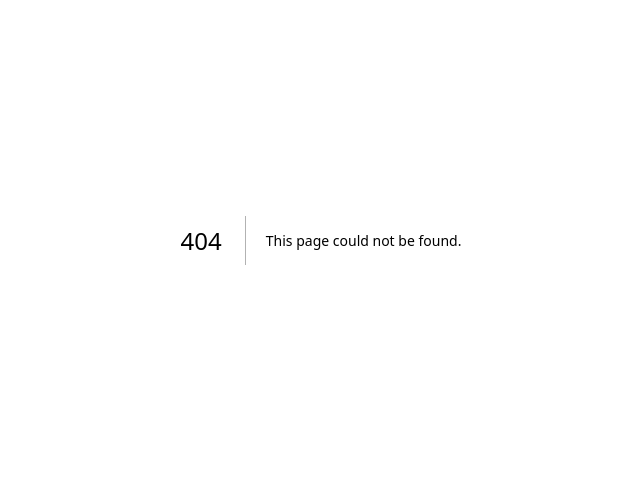
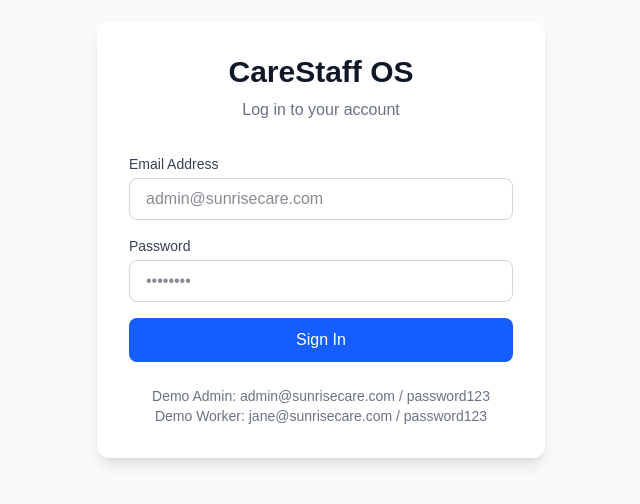
Before and after one commit to Iqbalhossen07/carestaff-os, a Next.js app: page /login in a window 1280 px wide. Before the commit this address had no page. Shown: the part 160-664 px from the top of the page, without its empty margins (319-959 px from the left). Built offline with nearby package versions, Linux system fonts and the light colour scheme.

Commit message:
feat: Add Authentication with NextAuth and Prisma

```diff
--- /dev/null
+++ b/prisma/seed.ts
@@ -0,0 +1,68 @@
+const { PrismaClient } = require('@prisma/client');
+const bcrypt = require('bcrypt');
+
+const prisma = new PrismaClient();
+
+async function main() {
+  console.log('Seeding database...');
+
+  // Create a Care Home
+  const home = await prisma.careHome.create({
+    data: {
+      name: 'Sunrise Care Home',
+      branchCode: 'SUN-01',
+      address: '123 Sunshine Avenue, London',
+    }
+  });
+
+  // Create a Super Admin Role
+  const superAdminRole = await prisma.role.create({
+    data: {
+      name: 'Super Admin',
+      careHomeId: home.id,
+      canViewEmar: true,
+      canEditRota: true,
+      canViewFinance: true,
+      canManageKitchen: true,
+      isSuperAdmin: true,
+    }
+  });
+
+  const hashedPassword = await bcrypt.hash('password123', 10);
+
+  // Create Super Admin User
+  await prisma.user.create({
+    data: {
+      name: 'Admin Manager',
+      email: 'admin@sunrisecare.com',
+      password: hashedPassword,
+      userType: 'SUPER_ADMIN',
+      careHomeId: home.id,
+      roleId: superAdminRole.id,
+    }
+  });
+
+  // Create a Care Worker User
+  await prisma.user.create({
+    data: {
+      name: 'Jane Doe',
+      email: 'jane@sunrisecare.com',
+      password: hashedPassword,
+      userType: 'WORKER',
+      careHomeId: home.id,
+    }
+  });
+
+  console.log('Database seeded successfully!');
+  console.log('Admin Login -> Email: admin@sunrisecare.com | Password: password123');
+  console.log('Worker Login -> Email: jane@sunrisecare.com | Password: password123');
+}
+
+main()
+  .catch((e) => {
+    console.error(e);
+    process.exit(1);
+  })
+  .finally(async () => {
+    await prisma.$disconnect();
+  });
--- /dev/null
+++ b/src/app/api/auth/[...nextauth]/route.ts
@@ -0,0 +1,6 @@
+import NextAuth from "next-auth";
+import { authOptions } from "@/lib/auth";
+
+const handler = NextAuth(authOptions);
+
+export { handler as GET, handler as POST };
--- a/src/app/layout.tsx
+++ b/src/app/layout.tsx
@@ -1,5 +1,6 @@
 import type { Metadata } from "next";
 import { Geist, Geist_Mono } from "next/font/google";
+import Providers from "@/components/Providers";
 import "./globals.css";
 
 const geistSans = Geist({
@@ -13,17 +14,22 @@ const geistMono = Geist_Mono({
 });
 
 export const metadata: Metadata = {
-  title: "Create Next App",
-  description: "Generated by create next app",
+  title: "CareStaff OS",
+  description: "Next Generation Care Home Management System",
 };
 
-export default function RootLayout({ children }: LayoutProps<"/">) {
+export default function RootLayout({
+  children,
+}: Readonly<{
+  children: React.ReactNode;
+}>) {
   return (
-    <html
-      lang="en"
-      className={`${geistSans.variable} ${geistMono.variable} h-full antialiased`}
-    >
-      <body className="min-h-full flex flex-col">{children}</body>
+    <html lang="en">
+      <body className={`${geistSans.variable} ${geistMono.variable} antialiased`}>
+        <Providers>
+          {children}
+        </Providers>
+      </body>
     </html>
   );
 }
--- /dev/null
+++ b/src/app/login/page.tsx
@@ -0,0 +1,84 @@
+"use client";
+
+import { signIn } from "next-auth/react";
+import { useState } from "react";
+import { useRouter } from "next/navigation";
+
+export default function LoginPage() {
+  const router = useRouter();
+  const [email, setEmail] = useState("");
+  const [password, setPassword] = useState("");
+  const [error, setError] = useState("");
+
+  const handleSubmit = async (e: React.FormEvent) => {
+    e.preventDefault();
+    setError("");
+
+    const res = await signIn("credentials", {
+      email,
+      password,
+      redirect: false,
+    });
+
+    if (res?.error) {
+      setError(res.error);
+    } else {
+      router.push("/dashboard");
+    }
+  };
+
+  return (
+    <div className="min-h-screen flex items-center justify-center bg-gray-50 p-4">
+      <div className="max-w-md w-full bg-white rounded-xl shadow-lg p-8">
+        <div className="text-center mb-8">
+          <h1 className="text-3xl font-bold text-gray-900 mb-2">CareStaff OS</h1>
+          <p className="text-gray-500">Log in to your account</p>
+        </div>
+
+        {error && (
+          <div className="bg-red-50 text-red-500 p-3 rounded-lg mb-4 text-sm text-center">
+            {error}
+          </div>
+        )}
+
+        <form onSubmit={handleSubmit} className="space-y-4">
+          <div>
+            <label className="block text-sm font-medium text-gray-700 mb-1">Email Address</label>
+            <input
+              type="email"
+              value={email}
+              onChange={(e) => setEmail(e.target.value)}
+              className="w-full px-4 py-2 border border-gray-300 rounded-lg focus:ring-2 focus:ring-blue-500 focus:border-blue-500 outline-none transition-colors text-gray-900"
+              placeholder="admin@sunrisecare.com"
+              required
+            />
+          </div>
+
+          <div>
+            <label className="block text-sm font-medium text-gray-700 mb-1">Password</label>
+            <input
+              type="password"
+              value={password}
+              onChange={(e) => setPassword(e.target.value)}
+              className="w-full px-4 py-2 border border-gray-300 rounded-lg focus:ring-2 focus:ring-blue-500 focus:border-blue-500 outline-none transition-colors text-gray-900"
+              placeholder="••••••••"
+              required
+            />
+          </div>
+
+          <button
+            type="submit"
+            className="w-full bg-blue-600 hover:bg-blue-700 text-white font-medium py-2.5 rounded-lg transition-colors"
+          >
+            Sign In
+          </button>
+        </form>
+
+        <div className="mt-6 text-center text-sm text-gray-500">
+          <p>Demo Admin: admin@sunrisecare.com / password123</p>
+          <p>Demo Worker: jane@sunrisecare.com / password123</p>
+        </div>
+      </div>
+    </div>
+  );
+}
--- /dev/null
+++ b/src/components/Providers.tsx
@@ -0,0 +1,7 @@
+"use client";
+
+import { SessionProvider } from "next-auth/react";
+
+export default function Providers({ children }: { children: React.ReactNode }) {
+  return <SessionProvider>{children}</SessionProvider>;
+}
--- /dev/null
+++ b/src/lib/auth.ts
@@ -0,0 +1,76 @@
+import { NextAuthOptions } from "next-auth";
+import CredentialsProvider from "next-auth/providers/credentials";
+import { PrismaAdapter } from "@auth/prisma-adapter";
+import prisma from "@/lib/prisma";
+import bcrypt from "bcrypt";
+
+export const authOptions: NextAuthOptions = {
+  adapter: PrismaAdapter(prisma) as any,
+  session: {
+    strategy: "jwt",
+  },
+  pages: {
+    signIn: "/login",
+  },
+  providers: [
+    CredentialsProvider({
+      name: "Credentials",
+      credentials: {
+        email: { label: "Email", type: "email", placeholder: "admin@example.com" },
+        password: { label: "Password", type: "password" }
+      },
+      async authorize(credentials) {
+        if (!credentials?.email || !credentials?.password) {
+          throw new Error("Missing email or password");
+        }
+
+        const user = await prisma.user.findUnique({
+          where: { email: credentials.email },
+          include: { role: true }
+        });
+
+        if (!user) {
+          throw new Error("No user found with this email");
+        }
+
+        const isValid = await bcrypt.compare(credentials.password, user.password);
+
+        if (!isValid) {
+          throw new Error("Invalid password");
+        }
+
+        return {
+          id: user.id,
+          email: user.email,
+          name: user.name,
+          userType: user.userType,
+          careHomeId: user.careHomeId,
+          role: user.role,
+        };
+      }
+    })
+  ],
+  callbacks: {
+    async jwt({ token, user }) {
+      if (user) {
+        token.id = user.id;
+        token.userType = (user as any).userType;
+        token.careHomeId = (user as any).careHomeId;
+        token.role = (user as any).role;
+      }
+      return token;
+    },
+    async session({ session, token }) {
+      if (token) {
+        session.user = {
+          ...session.user,
+          id: token.id as string,
+          userType: token.userType as string,
+          careHomeId: token.careHomeId as string,
+          role: token.role as any,
+        };
+      }
+      return session;
+    }
+  }
+};
--- /dev/null
+++ b/src/lib/prisma.ts
@@ -0,0 +1,15 @@
+import { PrismaClient } from '@prisma/client'
+
+const prismaClientSingleton = () => {
+  return new PrismaClient()
+}
+
+declare const globalThis: {
+  prismaGlobal: ReturnType<typeof prismaClientSingleton>;
+} & typeof global;
+
+const prisma = globalThis.prismaGlobal ?? prismaClientSingleton()
+
+export default prisma
+
+if (process.env.NODE_ENV !== 'production') globalThis.prismaGlobal = prisma
```
Also changed, not shown: package.json (+7 -2 lines), 1 other file (tests, documents, lock files or other folders).
